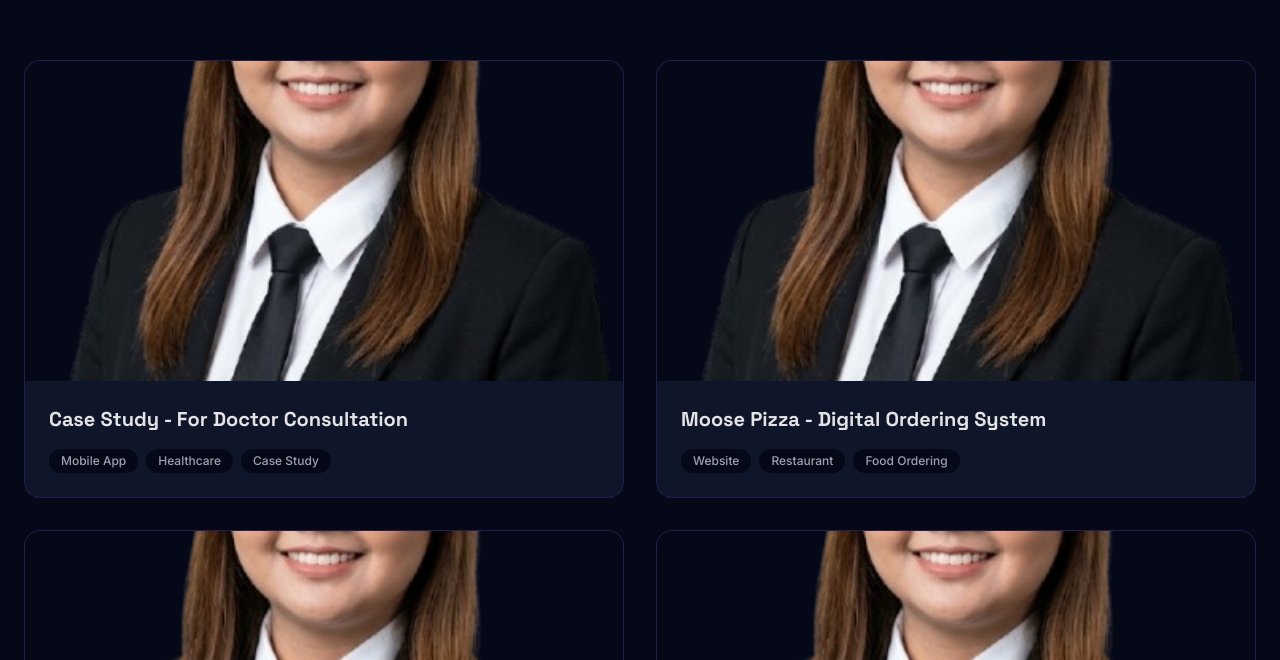
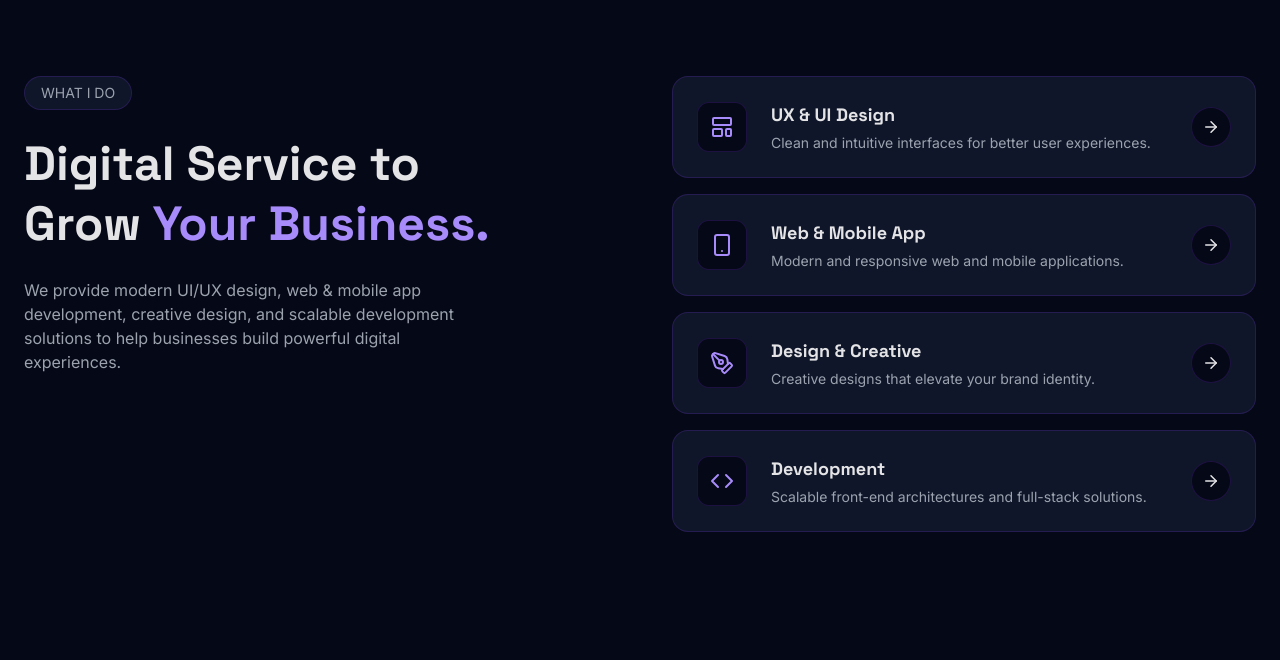
Before and after one commit to Cherubin-Hub/JaraPortfolio, a Next.js app: page / in a window 1280 px wide. Shown: the part 820-1480 px from the top of the page. Built offline with nearby package versions, Linux system fonts and the light colour scheme.

Commit message:
Added Services Section

```diff
--- a/src/app/page.tsx
+++ b/src/app/page.tsx
@@ -1,10 +1,12 @@
 import Hero from "@/components/Hero";
+import Services from "@/components/Services";
 import ProjectGallery from "@/components/ProjectGallery";
 
 export default function Home() {
   return (
     <main>
       <Hero />
+      <Services />
       <ProjectGallery />
     </main>
   );
--- /dev/null
+++ b/src/components/Services.tsx
@@ -0,0 +1,81 @@
+import { LayoutTemplate, Smartphone, PenTool, Code, ArrowRight } from "lucide-react";
+
+// Dito natin nilagay yung listahan ng services para madaling i-edit.
+const servicesList = [
+  {
+    title: "UX & UI Design",
+    description: "Clean and intuitive interfaces for better user experiences.",
+    icon: LayoutTemplate,
+  },
+  {
+    title: "Web & Mobile App",
+    description: "Modern and responsive web and mobile applications.",
+    icon: Smartphone,
+  },
+  {
+    title: "Design & Creative",
+    description: "Creative designs that elevate your brand identity.",
+    icon: PenTool,
+  },
+  {
+    title: "Development",
+    description: "Scalable front-end architectures and full-stack solutions.",
+    icon: Code,
+  },
+];
+
+export default function Services() {
+  return (
+    <section id="services" className="py-24 px-6 relative bg-background">
+      <div className="mx-auto max-w-7xl flex flex-col lg:flex-row gap-16">
+
+        {/* ── Left Side: Text Content ── */}
+        <div className="flex-1 lg:sticky lg:top-32 h-fit">
+          <span className="inline-block rounded-full bg-background-card px-4 py-1.5 text-sm text-foreground-muted border border-border mb-6">
+            WHAT I DO
+          </span>
+          <h2 className="text-4xl font-bold font-heading leading-tight sm:text-5xl">
+            Digital Service to<br />
+            Grow <span className="text-primary-light">Your Business.</span>
+          </h2>
+          <p className="mt-6 text-foreground-muted max-w-md">
+            We provide modern UI/UX design, web & mobile app development, creative design, and scalable development solutions to help businesses build powerful digital experiences.
+          </p>
+        </div>
+
+        {/* ── Right Side: Service Cards ── */}
+        <div className="flex-1 flex flex-col gap-4">
+          {servicesList.map((service, index) => {
+            // Kinukuha natin yung icon mula sa data natin
+            const Icon = service.icon;
+
+            return (
+              <div
+                key={index}
+                className="group flex flex-col sm:flex-row items-start sm:items-center justify-between p-6 rounded-2xl border border-border bg-background-card hover:bg-background-card-hover hover:border-border-hover transition-all cursor-pointer gap-4"
+              >
+                <div className="flex items-center gap-6">
+                  {/* Icon Container */}
+                  <div className="p-3 bg-background rounded-xl border border-border">
+                    <Icon className="text-primary-light" size={24} />
+                  </div>
+                  {/* Title & Description */}
+                  <div>
+                    <h3 className="text-lg font-bold font-heading text-foreground">{service.title}</h3>
+                    <p className="text-sm text-foreground-muted mt-1">{service.description}</p>
+                  </div>
+                </div>
+
+                {/* Arrow Button */}
+                <div className="hidden sm:flex w-10 h-10 shrink-0 rounded-full bg-background items-center justify-center border border-border group-hover:bg-primary group-hover:text-white transition-colors">
+                  <ArrowRight size={18} />
+                </div>
+              </div>
+            );
+          })}
+        </div>
+
+      </div>
+    </section>
+  );
+}
```
